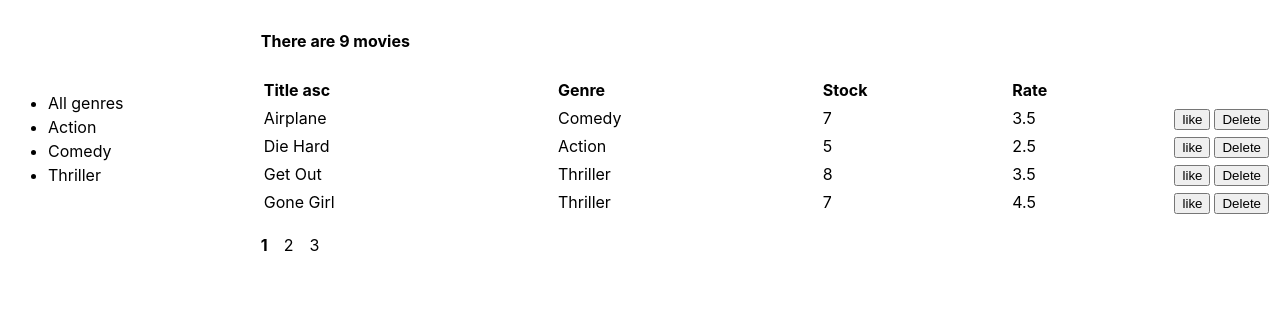
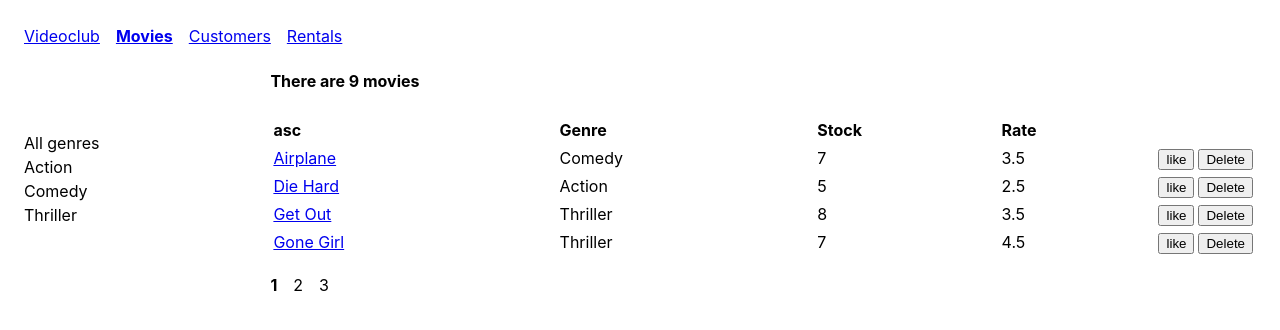
Before and after one commit to gerelmafaust/movies, a React (Create React App) app: page /movies in a window 1280 px wide. Shown: the top 330 px of the page. Built offline with nearby package versions, Linux system fonts and the light colour scheme.

Commit message:
routing added

```diff
--- a/package.json
+++ b/package.json
@@ -7,6 +7,7 @@
     "prop-types": "^15.6.2",
     "react": "^16.4.1",
     "react-dom": "^16.4.1",
+    "react-router-dom": "^4.3.1",
     "react-scripts": "1.1.4"
   },
   "scripts": {
--- a/src/App.css
+++ b/src/App.css
@@ -1,9 +1,22 @@
 body {
   font: 16px/1.5 -apple-system, BlinkMacSystemFont, "Segoe UI", Roboto, Oxygen,
     Ubuntu, Cantarell, "Open Sans", "Helvetica Neue", sans-serif;
+  padding: 1em;
 }
 
-#root {
+li {
+  list-style-type: none;
+}
+
+nav a {
+  margin-right: 1em;
+}
+
+.selected {
+  font-weight: bold;
+}
+
+.content {
   display: grid;
   grid-template-columns: 1fr 4fr;
 }
@@ -18,10 +31,13 @@ body {
 }
 
 .pagination > li {
-  list-style-type: none;
   display: inline;
+  cursor: pointer;
   margin-right: 1em;
-  cursor: pointer;
+}
+
+.filters {
+  padding: 0;
 }
 
 .filters > li {
--- a/src/App.js
+++ b/src/App.js
@@ -1,10 +1,39 @@
 import React, { Component } from "react";
+import {
+  BrowserRouter as Router,
+  Switch,
+  Route,
+  Redirect
+} from "react-router-dom";
+
+import "./App.css";
+
+import NavBar from "./components/navBar";
 import Movies from "./components/movies";
-import "./App.css";
+import Movie from "./components/movie";
+import Customers from "./components/customers";
+import Rentals from "./components/rentals";
+import NotFound from "./components/notFound";
 
 class App extends Component {
   render() {
-    return <Movies />;
+    return (
+      <Router>
+        <React.Fragment>
+          <NavBar />
+          <div className="content">
+            <Switch>
+              <Route path="/movies/:id" component={Movie} />
+              <Route path="/movies" component={Movies} />
+              <Route path="/customers" component={Customers} />
+              <Route path="/rentals" component={Rentals} />
+              <Redirect from="/" to="/movies" exact />
+              <Route component={NotFound} />
+            </Switch>
+          </div>
+        </React.Fragment>
+      </Router>
+    );
   }
 }
 
--- a/src/components/common/filters.jsx
+++ b/src/components/common/filters.jsx
@@ -11,12 +11,12 @@ const Filters = ({
     <ul className="filters">
       {items.map(filter => {
         return (
-          <li onClick={() => onItemSelect(filter)} key={filter[valueProperty]}>
-            {selectedItem !== filter ? (
-              filter[textProperty]
-            ) : (
-              <span style={{ fontWeight: "bold" }}>{filter[textProperty]}</span>
-            )}
+          <li
+            onClick={() => onItemSelect(filter)}
+            key={filter[valueProperty]}
+            className={selectedItem === filter ? "selected" : null}
+          >
+            {filter[textProperty]}
           </li>
         );
       })}
--- /dev/null
+++ b/src/components/customers.jsx
@@ -0,0 +1,7 @@
+import React from "react";
+
+const Customers = () => {
+  return <h1>Customers</h1>;
+};
+
+export default Customers;
--- /dev/null
+++ b/src/components/movie.jsx
@@ -0,0 +1,18 @@
+import React, { Component } from "react";
+
+class Movie extends Component {
+  handleSave = () => {
+    this.props.history.push("/movies");
+  };
+
+  render() {
+    return (
+      <div>
+        <h1>Movie {this.props.match.params.id}</h1>
+        <button onClick={this.handleSave}>Save</button>
+      </div>
+    );
+  }
+}
+
+export default Movie;
--- a/src/components/moviesTable.jsx
+++ b/src/components/moviesTable.jsx
@@ -1,10 +1,14 @@
 import React, { Component } from "react";
+import { Link } from "react-router-dom";
 import Table from "./common/table";
 import Like from "./common/like";
 
 class MoviesTable extends Component {
   columns = [
-    { path: "title", label: "Title" },
+    {
+      path: "title",
+      content: movie => <Link to={`/movies/${movie._id}`}>{movie.title}</Link>
+    },
     { path: "genre.name", label: "Genre" },
     { path: "numberInStock", label: "Stock" },
     { path: "dailyRentalRate", label: "Rate" },
--- /dev/null
+++ b/src/components/navBar.jsx
@@ -0,0 +1,21 @@
+import React from "react";
+import { NavLink, Link } from "react-router-dom";
+
+const NavBar = () => {
+  return (
+    <nav>
+      <Link to="/">Videoclub</Link>
+      <NavLink activeClassName="selected" to="/movies">
+        Movies
+      </NavLink>
+      <NavLink activeClassName="selected" to="/customers">
+        Customers
+      </NavLink>
+      <NavLink activeClassName="selected" to="/rentals">
+        Rentals
+      </NavLink>
+    </nav>
+  );
+};
+
+export default NavBar;
--- /dev/null
+++ b/src/components/notFound.jsx
@@ -0,0 +1,7 @@
+import React from "react";
+
+const NotFound = () => {
+  return <h1>Not found</h1>;
+};
+
+export default NotFound;
--- /dev/null
+++ b/src/components/rentals.jsx
@@ -0,0 +1,7 @@
+import React from "react";
+
+const Rentals = () => {
+  return <h1>Rentals</h1>;
+};
+
+export default Rentals;
```
Also changed, not shown: 1 other file (tests, documents, lock files or other folders).
